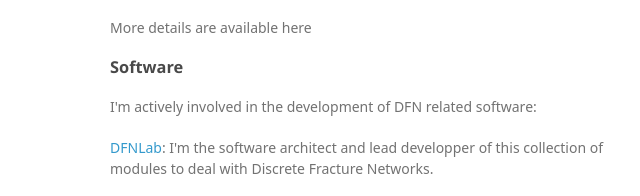
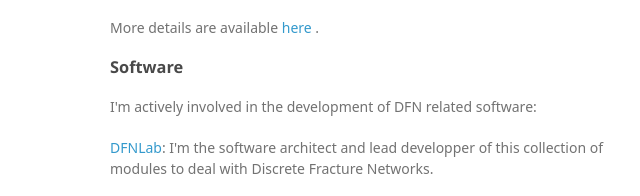
Before and after one commit to rlegoc/rlegoc.github.io, a plain HTML site: page index.html in a window 1280 px wide. Shown: the part 512-708 px from the top of the page, 460-1100 px from the left. Drawn offline with Linux system fonts and the light colour scheme; a web font is replaced by a local one.

Commit message:
fix project page link

```diff
--- a/index.html
+++ b/index.html
@@ -51,7 +51,7 @@
 <li> Estimation of flow and transport properties in the context of risk assessement for deep nuclear wastes repository.
 <li> Determination of the mechanical properties of fractured rocks and their consequences on flow in the context of risk assessement for deep nuclear wastes repository. </p>
 </nav>
-<p> More details are available here <a href="projects.html"> </p>
+<p> More details are available <a href="projects.html"> here </a>.</p>
 </p>
 
 <h3>
```
